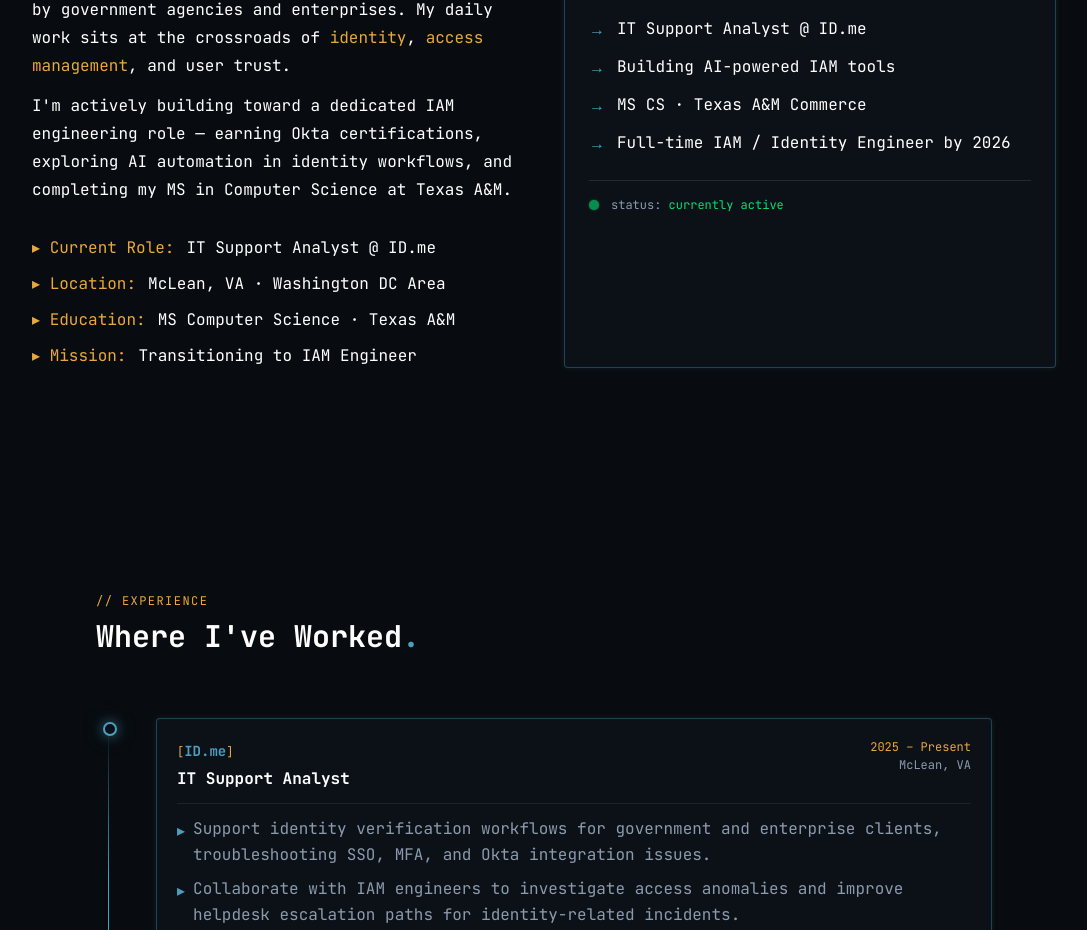
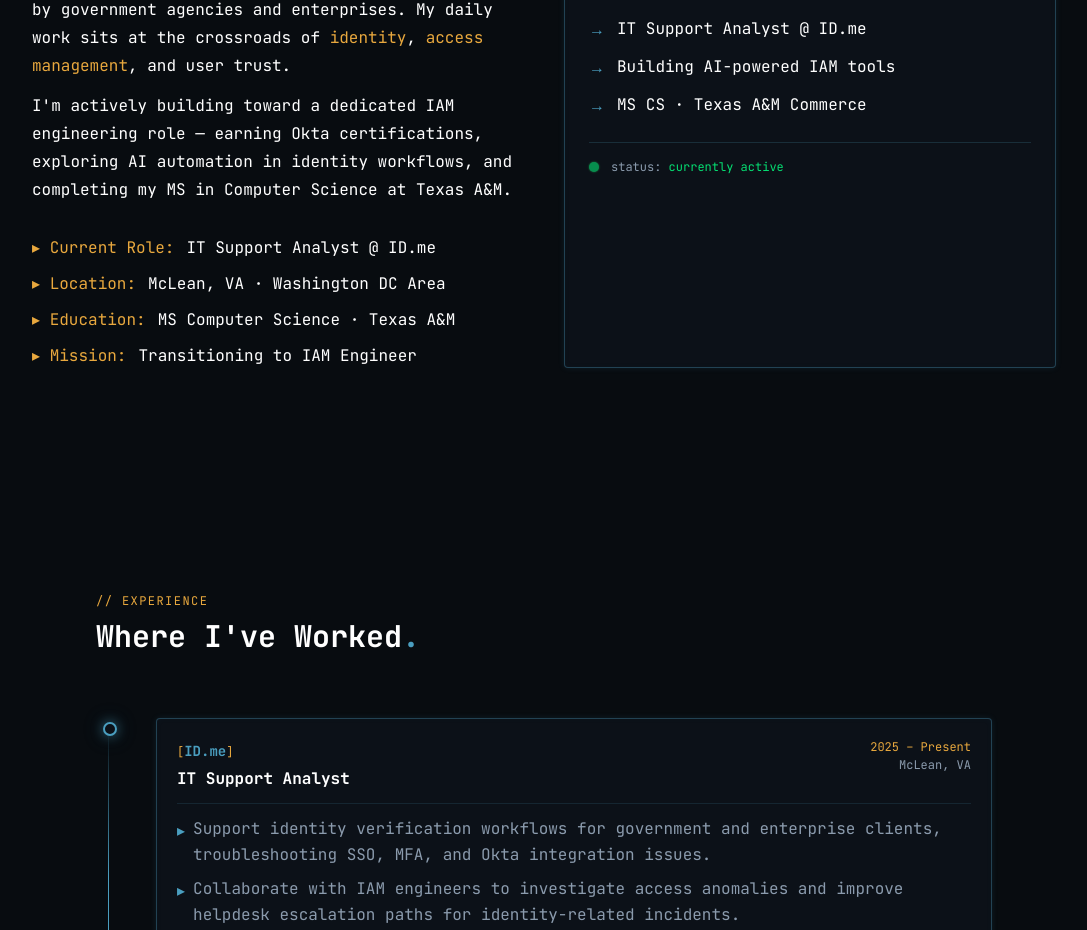
Before and after one commit to cjparker102/cjparker102-dev, a Next.js app: page / in a window 1280 px wide. Shown: the part 1120-2050 px from the top of the page, without its empty margins (96-1183 px from the left). Built offline with nearby package versions, Linux system fonts and the light colour scheme.

Commit message:
clean up status card content
Remove "Full-time IAM / Identity Engineer by 2026" goal line,
keep 3 clean present-tense status lines

```diff
--- a/app/components/About.tsx
+++ b/app/components/About.tsx
@@ -12,7 +12,6 @@
   { key: "role",     text: "IT Support Analyst @ ID.me"                       },
   { key: "focus",    text: "Building AI-powered IAM tools"                    },
   { key: "studying", text: "MS CS · Texas A&M Commerce"                       },
-  { key: "goal",     text: "Full-time IAM / Identity Engineer by 2026"        },
 ];
 
 export default function About() {
```
